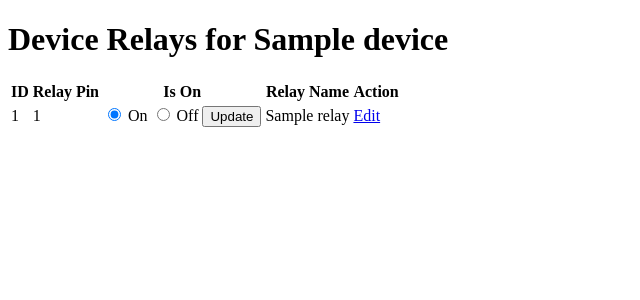
After one commit to oyekamal/ARC---v4.0.0, a Flask app: page /device_relays/1 in a window 1280 px wide. The commit adds this page. Shown: the top 300 px of the page, without its empty margins (0-640 px from the left). Run offline with Flask 3, Linux system fonts and the light colour scheme; tables that the repository leaves empty hold one stand-in row (values such as "Sample post").

Commit message:
relay UI added

```diff
--- a/apps/device/routes.py
+++ b/apps/device/routes.py
@@ -189,6 +189,33 @@ def add_or_remove_devices_from_group(group_id):
 
 
 
+@blueprint.route('/device_relays/<int:device_id>')
+def device_relays(device_id):
+    device = Device.query.get(device_id)
+    return render_template('devices/device_relays.html', device=device)
+
+
+
+@blueprint.route('/update_relay_status/<int:id>', methods=['POST'])
+def update_relay_status(id):
+    relay = Relay.query.get(id)
+    if relay:
+        is_on = request.form.get('is_on') == '1'  # Check the value of the radio button
+        relay.is_on = is_on
+        db.session.commit()
+    return redirect(url_for('device_blueprint.device_relays', device_id=relay.device_id))
+
+@blueprint.route('/edit_relay/<int:id>', methods=['GET', 'POST'])
+def edit_relay(id):
+    relay = Relay.query.get(id)
+
+    if request.method == 'POST':
+        is_on = request.form.get('is_on') == '1'
+        relay.is_on = is_on
+        relay.relay_name = request.form.get('relay_name')  # Update relay_name
+        db.session.commit()
+        return redirect(url_for('device_blueprint.device_relays', device_id=relay.device_id))
+    return render_template('devices/edit_relay.html', relay=relay)
 # print("mqtt is available")
 
 # @mqtt.on_connect()
--- /dev/null
+++ b/apps/templates/devices/device_relays.html
@@ -0,0 +1,46 @@
+<!DOCTYPE html>
+<html>
+<head>
+    <title>Device Relays</title>
+</head>
+<body>
+    <div class="container mt-5">
+        <h1>Device Relays for {{ device.device_name }}</h1>
+        <table class="table">
+            <thead>
+                <tr>
+                    <th>ID</th>
+                    <th>Relay Pin</th>
+                    <th>Is On</th>
+                    <th>Relay Name</th>
+                    <th>Action</th>
+                </tr>
+            </thead>
+            <tbody>
+                {% for relay in device.relays %}
+                <tr>
+                    <td>{{ relay.id }}</td>
+                    <td>{{ relay.relay_pin }}</td>
+                    <td>
+                        <form method="post" action="{{ url_for('device_blueprint.update_relay_status', id=relay.id) }}" style="display: inline;">
+                            <label class="radio-inline">
+                                <input type="radio" name="is_on" value="1" {% if relay.is_on %}checked{% endif %}> On
+                            </label>
+                            <label class="radio-inline">
+                                <input type="radio" name="is_on" value="0" {% if not relay.is_on %}checked{% endif %}> Off
+                            </label>
+                            <button type="submit" class="btn btn-primary btn-sm">Update</button>
+                        </form>
+                    </td>
+                    <td>{{ relay.relay_name }}</td>
+                    <td>
+                        <a href="{{ url_for('device_blueprint.edit_relay', id=relay.id) }}" class="btn btn-primary btn-sm">Edit</a>
+                    </td>
+                </tr>
+                {% endfor %}
+            </tbody>
+        </table>
+    </div>
+
+</body>
+</html>
```
Also changed, not shown: apps/templates/devices/edit_relay.html (added, +27 -0 lines), apps/templates/devices/index.html (+13 -6 lines).
